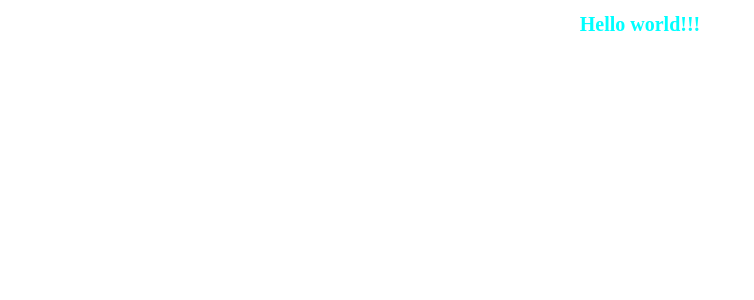
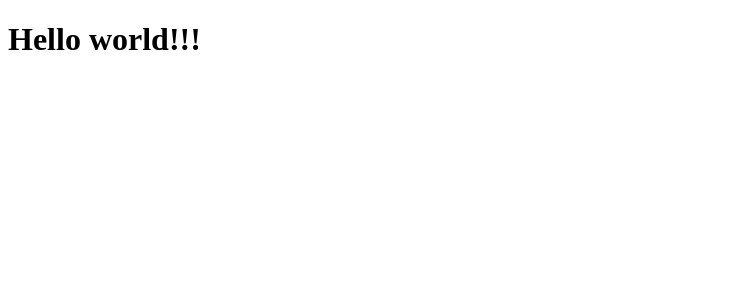
Before and after one commit to Emmyn5600/React-calculator, a React (Create React App) app: page / in a window 1280 px wide. Shown: the top 300 px of the page, without its empty margins (0-754 px from the left). Built offline with nearby package versions, Linux system fonts and the light colour scheme.

Commit message:
Add styling

```diff
--- a/src/App.css
+++ b/src/App.css
@@ -1,9 +1,21 @@
-.FirstApp {
-  text-align: center;
+.display-value {
+  width: 300px;
+  height: 80px;
+  margin-left: auto;
+  margin-right: auto;
+  border: 1px solid gray;
+  border-radius: 2px;
 }
 
-h1 {
-  color: aqua;
-  font-size: 20px;
-  font-weight: 700;
+.board {
+  width: 300px;
+  margin-left: auto;
+  margin-right: auto;
 }
+
+button {
+  width: 25%;
+  height: 50px;
+  border-radius: 0;
+  border: 1px solid gray;
+}
--- a/src/components/ButtonPanel.js
+++ b/src/components/ButtonPanel.js
@@ -2,7 +2,7 @@ import React from 'react';
 import Button from './Button';
 
 const ButtonPanel = () => (
-    <>
+    <div className="board">
      <div>
       <Button name="AC" />
       <Button name="+/-" />
@@ -32,7 +32,7 @@ const ButtonPanel = () => (
       <Button name="." />
       <Button name="=" />
     </div>
-  </>
+  </div>
 );
 
 export default ButtonPanel;
--- a/src/components/Display.js
+++ b/src/components/Display.js
@@ -1,14 +1,14 @@
 import React from 'react';
 import PropTypes from 'prop-types';
 
-const Display = ({ result }) => <div className="display-result">{result}</div>;
+const Display = ({ value }) => <div className="display-value">{value}</div>;
 
 Display.defaultProps = {
-  result: '0',
+  value: '0',
 };
 
 Display.propTypes = {
-  result: PropTypes.string,
+  value: PropTypes.string,
 };
 
 export default Display;
```
